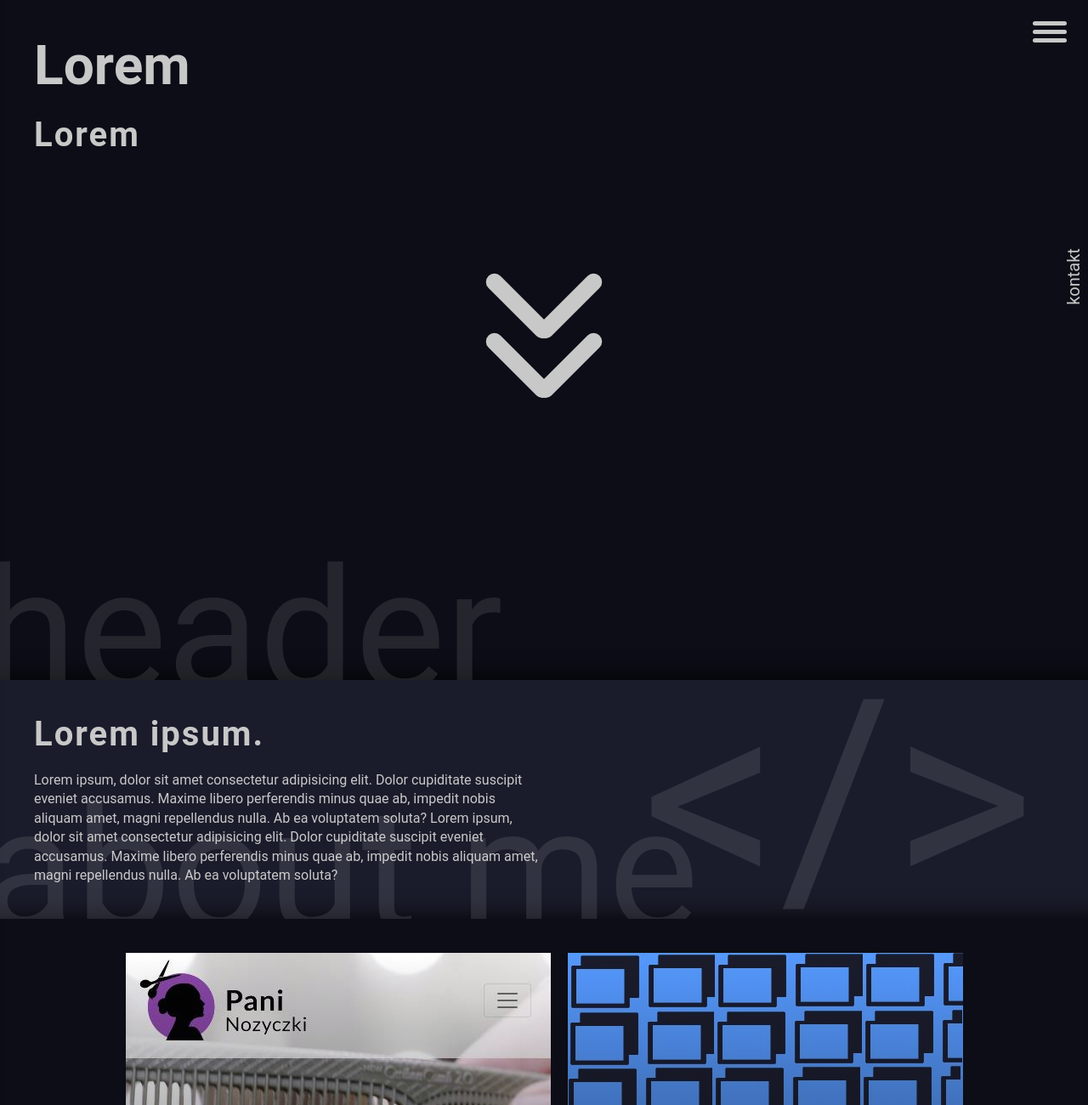
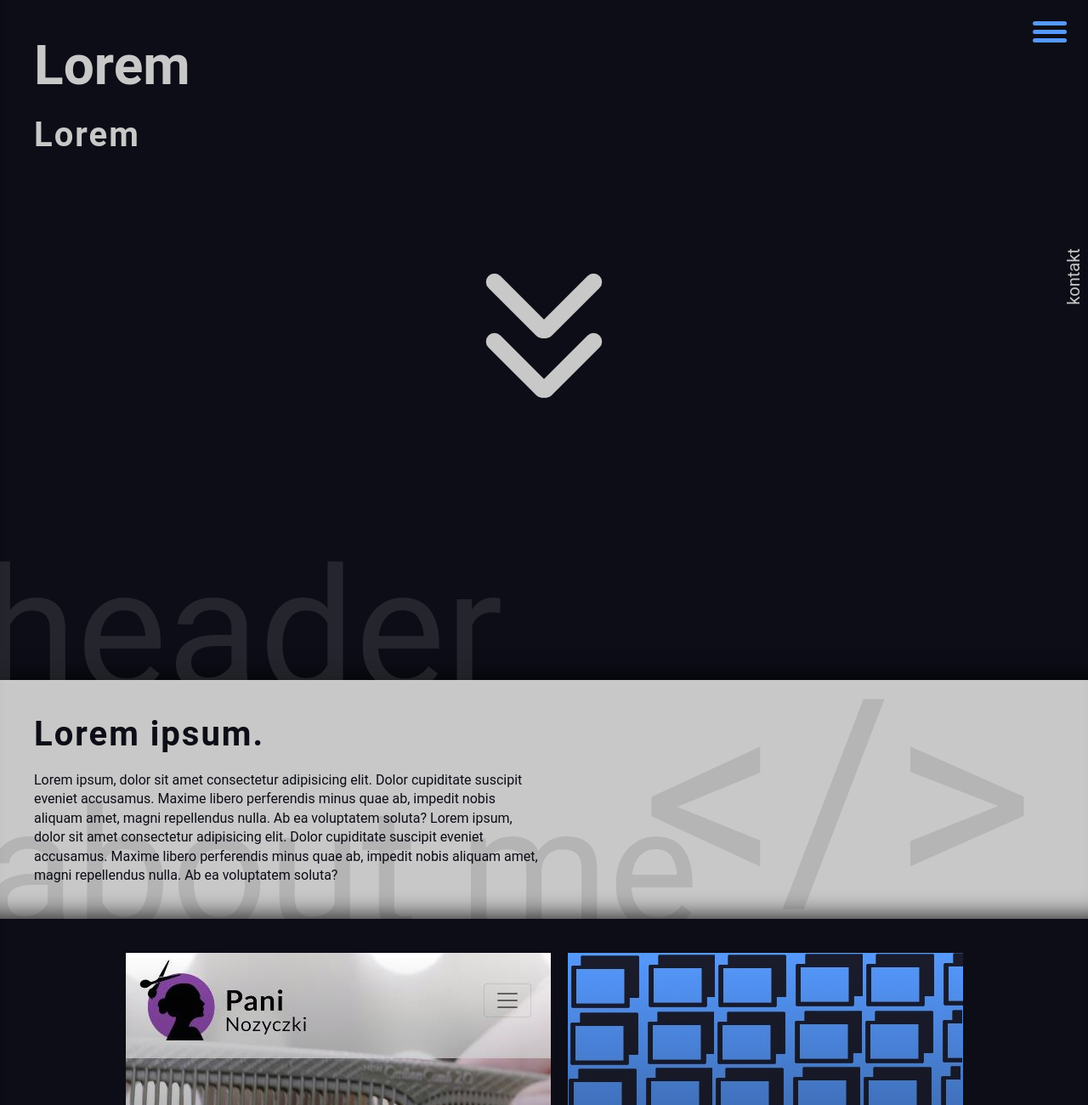
Before and after one commit to PWojszko/main-site, a plain HTML site: page index.html in a window 1280 px wide. Shown: the top 1300 px of the page at 85% size. Drawn offline with nearby package versions, Linux system fonts and the light colour scheme.

Commit message:
Fix overlay button, change about me section color

```diff
--- a/react/Boxes.js
+++ b/react/Boxes.js
@@ -5,9 +5,7 @@ const Boxes = (props) => {
         <img src="images/box-1.jpg" alt="strona salonu fryzjerskiego" />
         <div className="box__text">
           <h2>Salon fryzjerski</h2>
-          <p>
-            Pierwszy projekt stworzony w czystym PHP
-          </p>
+          <p>Pierwszy projekt stworzony w czystym PHP</p>
         </div>
       </div>
       <div className="boxes__box">
@@ -42,10 +40,12 @@ const Boxes = (props) => {
             : ` boxes__box-overlay__button--active--${props.boxOverlayActive}`
         }`}
       >
-        <div className="box-overlay__button__line button__line--1"></div>
-        <div className="box-overlay__button__line button__line--2"></div>
-        <div className="box-overlay__button__line button__line--3"></div>
-        <div className="box-overlay__button__line button__line--4"></div>
+        <div className="box-overlay__button_lines">
+          <div className="box-overlay__button__line button__line--1"></div>
+          <div className="box-overlay__button__line button__line--2"></div>
+          <div className="box-overlay__button__line button__line--3"></div>
+          <div className="box-overlay__button__line button__line--4"></div>
+        </div>
       </div>
       <section
         className={`boxes__box-overlay${
--- a/scss/components/_dropdown.scss
+++ b/scss/components/_dropdown.scss
@@ -9,7 +9,7 @@
   .dropdown__line {
     width: 40px;
     height: 5px;
-    background: $color0;
+    background: $color3;
     transition-duration: 0.5s;
     border-radius: 3px;
     margin-bottom: 5px;
--- a/scss/layout/_overlay.scss
+++ b/scss/layout/_overlay.scss
@@ -29,7 +29,11 @@
     }
   }
 
-  &:hover {
+  .box-overlay__button_lines {
+    transition-duration: 0.3s;
+  }
+
+  &:hover .box-overlay__button_lines {
     transform: translate(-5px, -5px);
     .box-overlay__button__line {
       &.button__line--1 {
--- a/scss/pages/_home.scss
+++ b/scss/pages/_home.scss
@@ -1,22 +1,24 @@
 .about {
   padding: $section-padding;
-  background-color: $color2;
+  background-color: $color0;
+  color: $color1;
 
-  @include watermark("about me");
+  @include watermark("about me", rgba($color1, 0.1));
 
   h2 {
+    color: $color1;
     span {
       @include dot-appear;
     }
   }
 
   .about__image {
+    color: rgba($color1, 0.1);
     display: none;
     position: absolute;
     right: 0;
     top: 50%;
     line-height: 0;
-    color: $watermark-color;
     pointer-events: none;
     @include xl {
       display: block;
--- a/scss/utils/_mixins.scss
+++ b/scss/utils/_mixins.scss
@@ -42,7 +42,7 @@ h1 {
 }
 */
 
-@mixin watermark($text) {
+@mixin watermark($text, $color: $watermark-color) {
   overflow: hidden;
   position: relative;
   box-shadow: $box-shadow;
@@ -53,6 +53,6 @@ h1 {
     left: -2rem;
     font-size: 20rem;
     white-space: nowrap;
-    color: $watermark-color;
+    color: $color;
   }
 }
```
Also changed, not shown: css/main.css, 1 other file.
